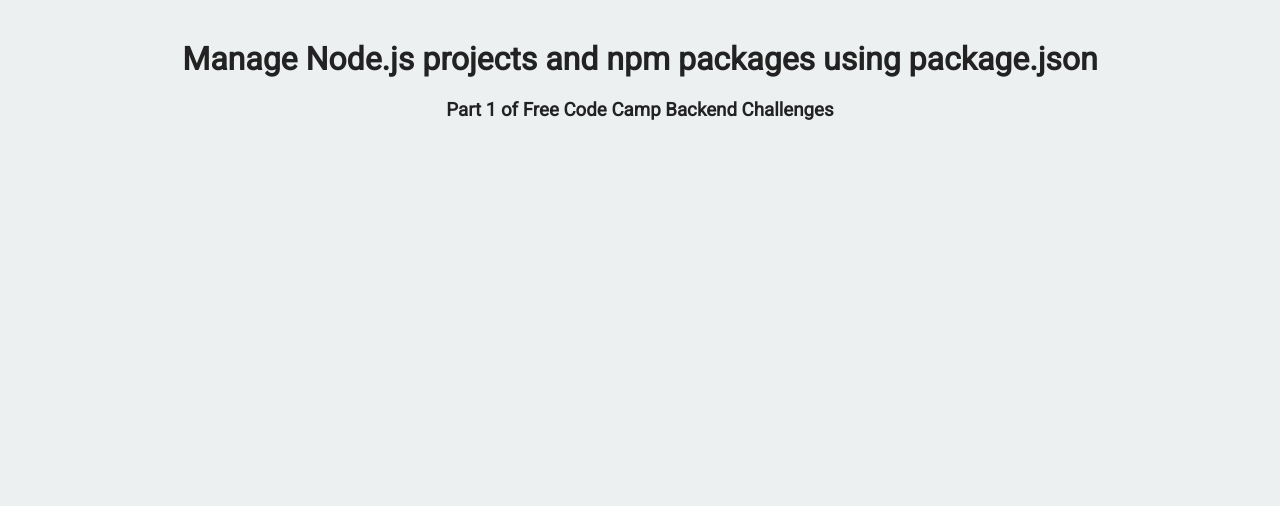
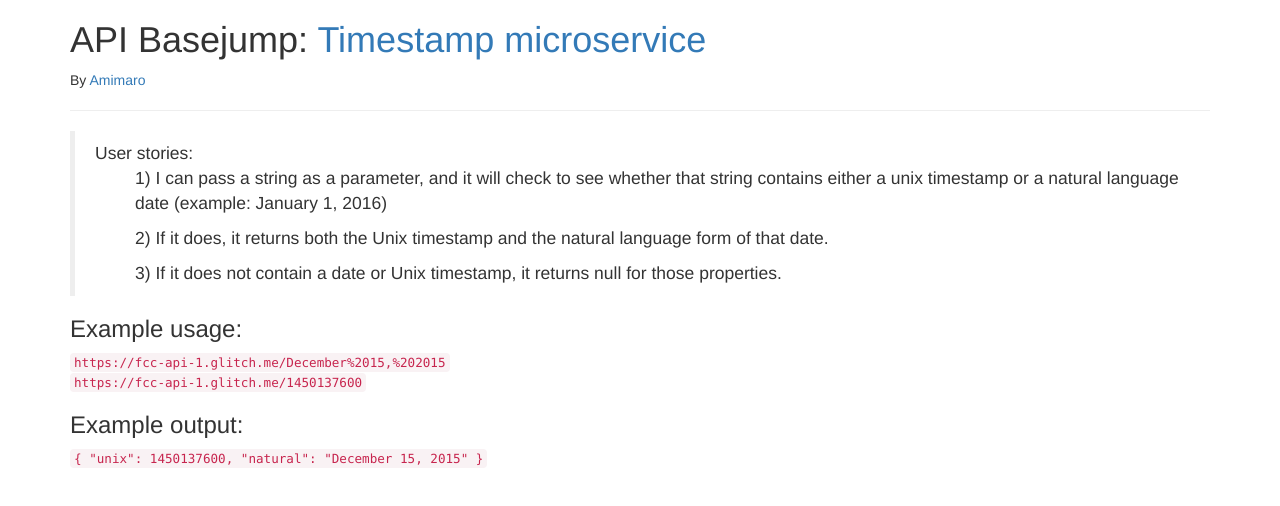
Before and after one commit to oxide94Git/fcc-timeStamp, a website: page views/index.html in a window 1280 px wide. Drawn offline with nearby package versions, Linux system fonts and the light colour scheme.

Commit message:
🚐🦄 view similar to sample

```diff
--- a/package.json
+++ b/package.json
@@ -1,7 +1,8 @@
 {
   "name": "fcc-learn-npm-package-json",
   "dependencies": {
-		"express": "^4.14.0"
+    "express": "^4.16.2",
+    "moment": "^2.20.1"
   },
   "main": "server.js",
   "scripts": {
@@ -12,6 +13,6 @@
   },
   "repository": {
     "type": "git",
-		"url": "https://idontknow/todo.git"
+    "url": "https://github.com/oxide94Git/fcc-timeStamp"
   }
 }
--- a/views/index.html
+++ b/views/index.html
@@ -5,13 +5,38 @@
       <title>Backend Challenges | Free Code Camp</title>
       <link rel="shortcut icon" href="https://cdn.hyperdev.com/us-east-1%3A52a203ff-088b-420f-81be-45bf559d01b1%2Ffavicon.ico" type="image/x-icon"/>
       <link href="https://fonts.googleapis.com/css?family=Roboto" rel="stylesheet" type="text/css">
-      <link href="/public/style.css" rel="stylesheet" type="text/css">
+      <link href="https://maxcdn.bootstrapcdn.com/bootstrap/3.3.7/css/bootstrap.min.css" rel="stylesheet" type="text/css">
    </head>
 
    <body>
       <div class="container">
-         <h1>Manage Node.js projects and npm packages using package.json</h1>
-         <h3>Part 1 of Free Code Camp Backend Challenges</h3>
+            <h1 class="header">
+              API Basejump: <a href="https://www.freecodecamp.org/challenges/timestamp-microservice" target="_blank">Timestamp microservice</a>
+            </h1>
+
+            <p>
+                By <a href="https://www.freecodecamp.org/amimaro" target="_blank">Amimaro</a>
+            </p>
+            <hr />
+
+            <blockquote>
+                User stories:
+                <ul>1) I can pass a string as a parameter, and it will check to see whether that string
+                contains either a unix timestamp or a natural language date (example: January 1, 2016)</ul>
+                <ul>2) If it does, it returns both the Unix timestamp and the natural language form of that date.</ul>
+                <ul>3) If it does not contain a date or Unix timestamp, it returns null for those properties.</ul>
+            </blockquote>
+            <h3>Example usage:</h3>
+            <code>https://fcc-api-1.glitch.me/December%2015,%202015</code><br>
+            <code>https://fcc-api-1.glitch.me/1450137600</code>
+            <h3>Example output:</h3>
+            <code>
+                {
+                  "unix": 1450137600,
+                  "natural": "December 15, 2015"
+                }
+            </code>
+
       </div>
    </body>
 
```
Also changed, not shown: server.js (+22 -0 lines), shrinkwrap.yaml (+7 -1 lines). Lines whose indentation alone changed are shown as unchanged.
